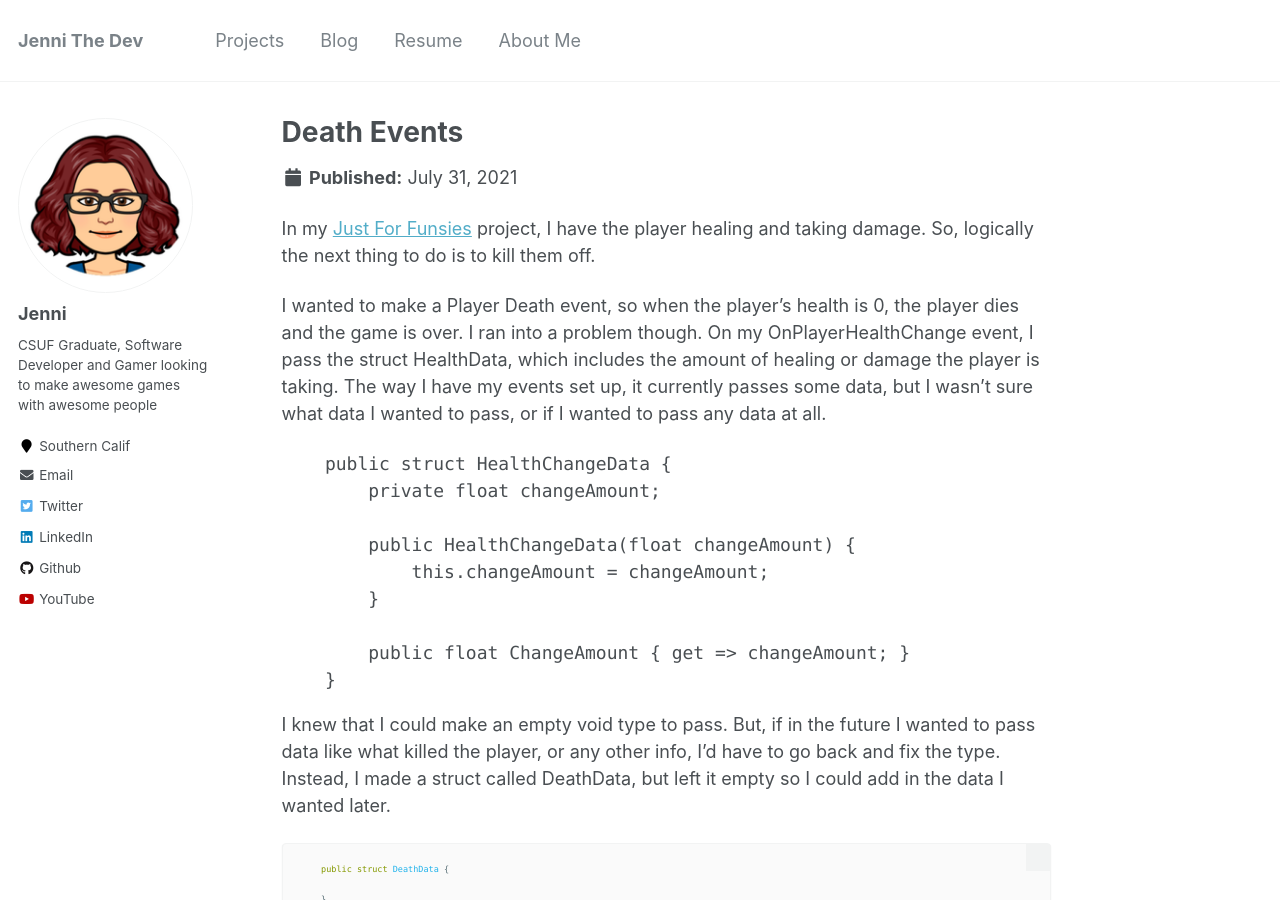
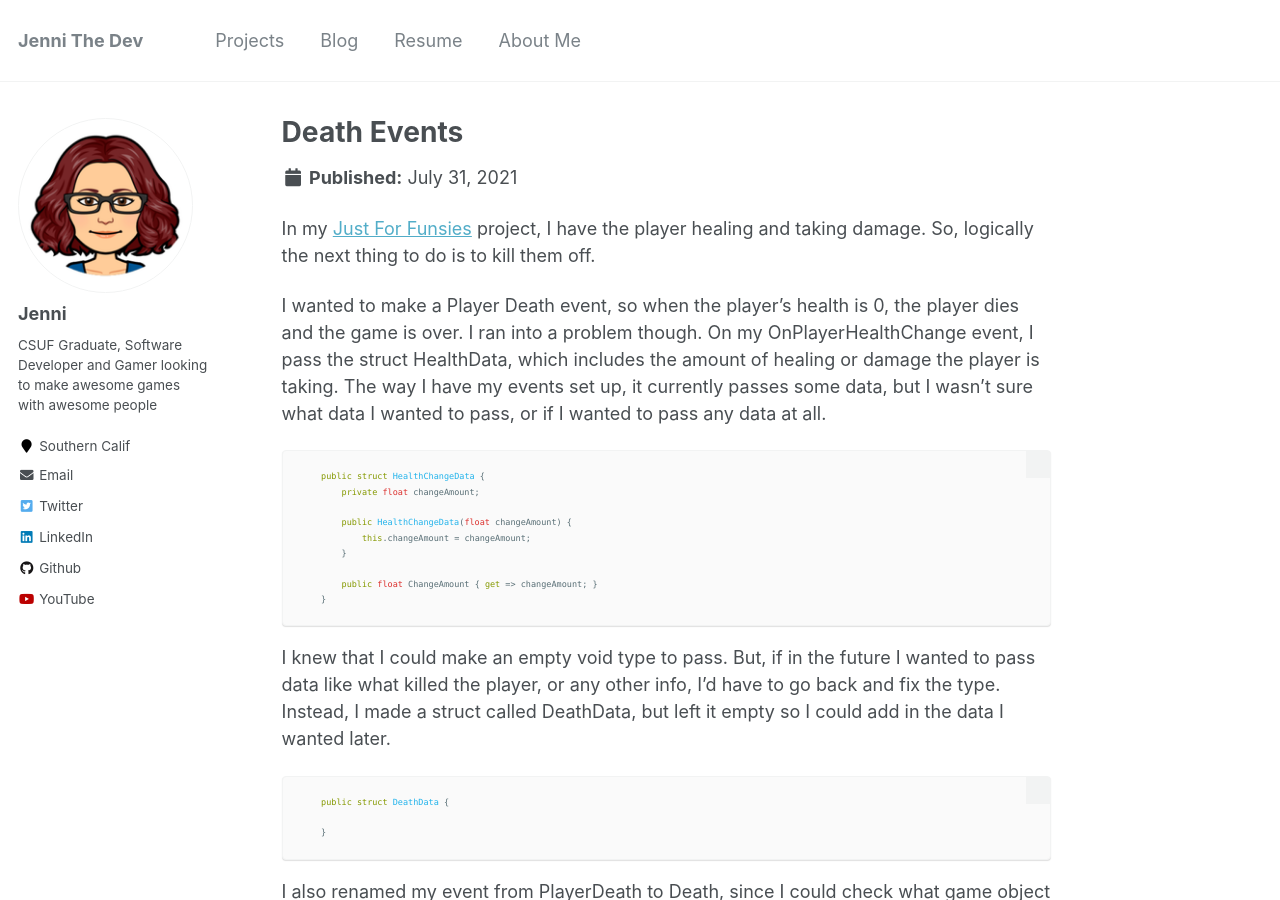
Before and after one commit to JenniTheDev/jennithedev.github.io, a Jekyll site: the page built from _posts/2021-07-31-deathevent.md, in a window 1280 px wide and 900 px high. Built offline with Jekyll 4.4.1, drawn with Linux system fonts in a browser that asks for light colours; comment, search, counter and statistics services are not loaded.

Commit message:
fixed lang

````diff
--- a/_posts/2021-07-31-deathevent.md
+++ b/_posts/2021-07-31-deathevent.md
@@ -14,7 +14,7 @@ In my [Just For Funsies](https://github.com/JenniTheDev/JustForFunsies) project,
 
 I wanted to make a Player Death event, so when the player’s health is 0, the player dies and the game is over. I ran into a problem though. On my OnPlayerHealthChange event, I pass the struct HealthData, which includes the amount of healing or damage the player is taking. The way I have my events set up, it currently passes some data, but I wasn’t sure what data I wanted to pass, or if I wanted to pass any data at all.
 
-```C#
+```csharp
     public struct HealthChangeData {
         private float changeAmount;
 
@@ -28,7 +28,7 @@ I wanted to make a Player Death event, so when the player’s health is 0, the p
 
 I knew that I could make an empty void type to pass. But, if in the future I wanted to pass data like what killed the player, or any other info, I’d have to go back and fix the type. Instead, I made a struct called DeathData, but left it empty so I could add in the data I wanted later.
 
-```c#
+```csharp
     public struct DeathData {
 
     }
@@ -36,7 +36,7 @@ I knew that I could make an empty void type to pass. But, if in the future I wan
 
 I also renamed my event from PlayerDeath to Death, since I could check what game object died, and do different things accordingly. Now when the player’s health is <= 0, the Death event is raised. When the Death event is raised, everything in the game that is listening for the Death event does their thing. For now, that’s to switch to my Game Over scene.
 
-```c#
+```csharp
     public void CheckForDeath() {
         if (healthPoints <= 0) {
             onPlayerDeath.Raise(new DeathData());
````
